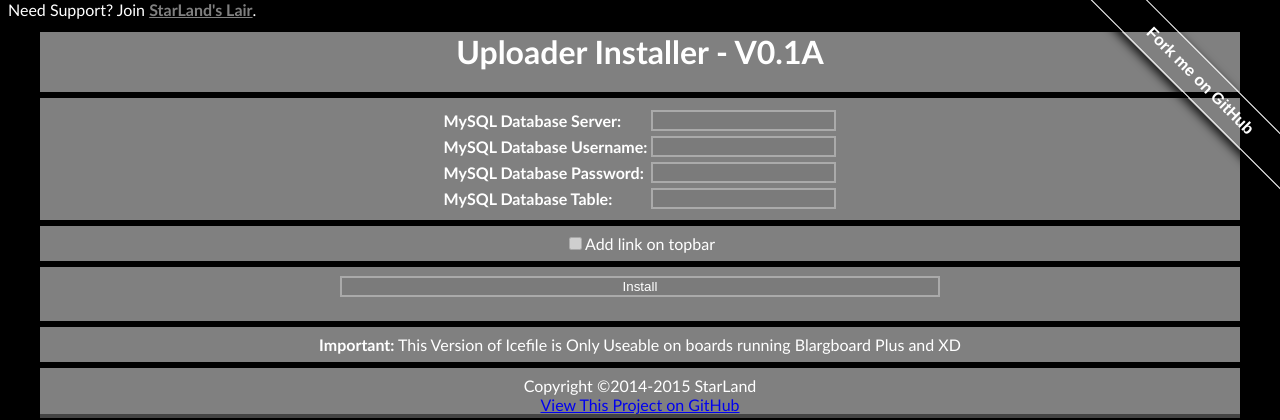
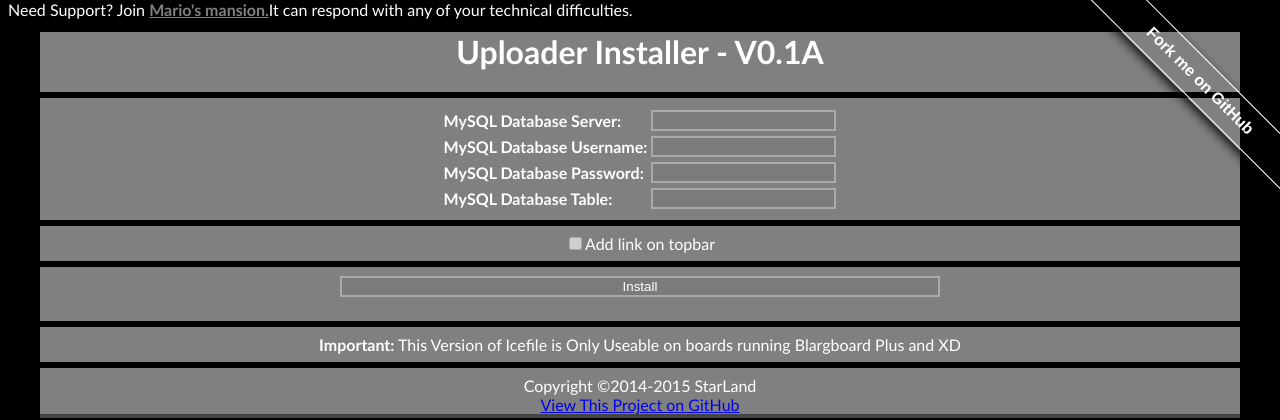
Before and after one commit to maorninja322/IceFile---Blargboard-Port, a PHP site: page / in a window 1280 px wide. Shown: the top 420 px of the page. Run offline with PHP 8.4, Linux system fonts and the light colour scheme.

Commit message:
Rename StarLand's lair tech support to Mario's Mansion Tech Support.
That board is dead.

```diff
--- a/installer/index.php
+++ b/installer/index.php
@@ -60,7 +60,7 @@ div#animation a {
 </style>
 </head>
 <body>
-<div id="animation">Need Support? Join <a href="http://starland-lair.ml" target="_blank">StarLand's Lair</a>.</div>
+<div id="animation">Need Support? Join <a href="http://mariomansion.ddns.net/thread/519-icefile-blargboard-port/" target="_blank">Mario's mansion.</a>It can respond with any of your technical difficulties.</div>
 <form action="install.php" method="post">
 <div class="main" align="center">
 <h1>Uploader Installer - V0.1A</h1>
```
